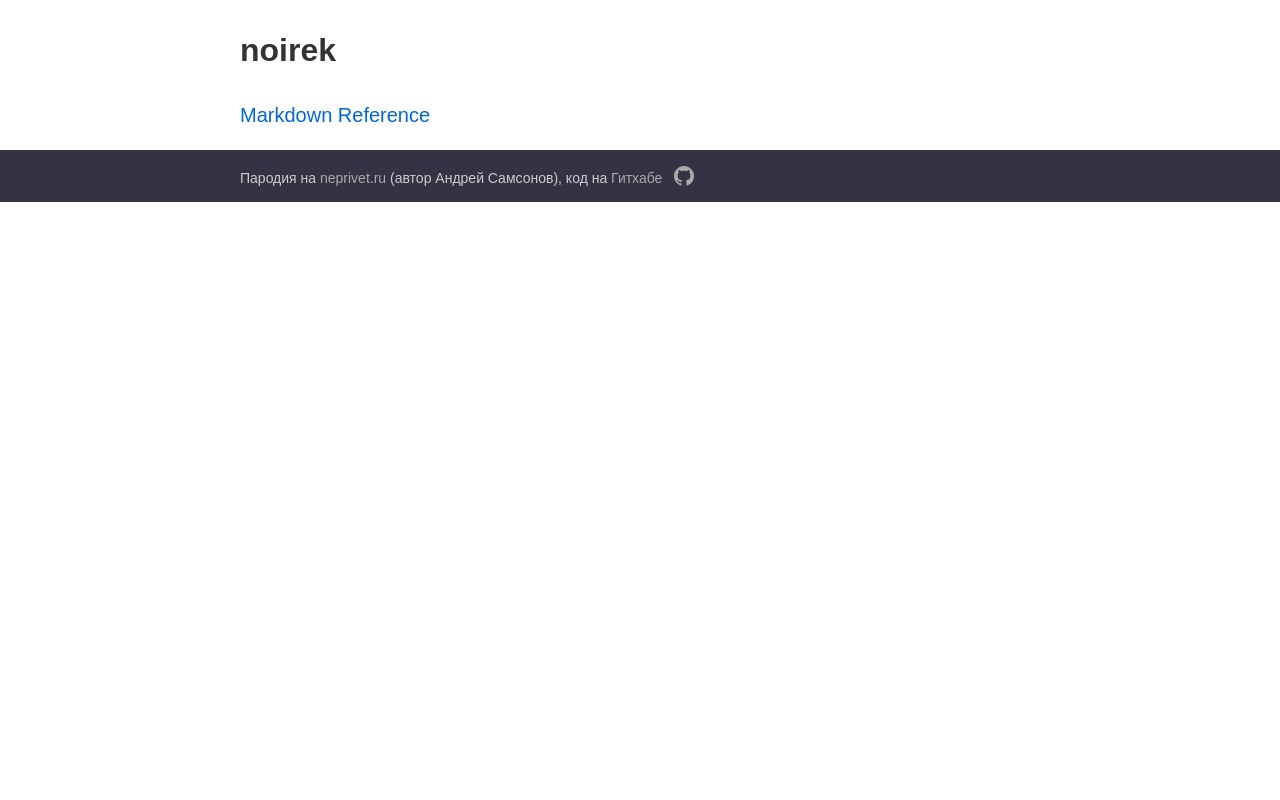
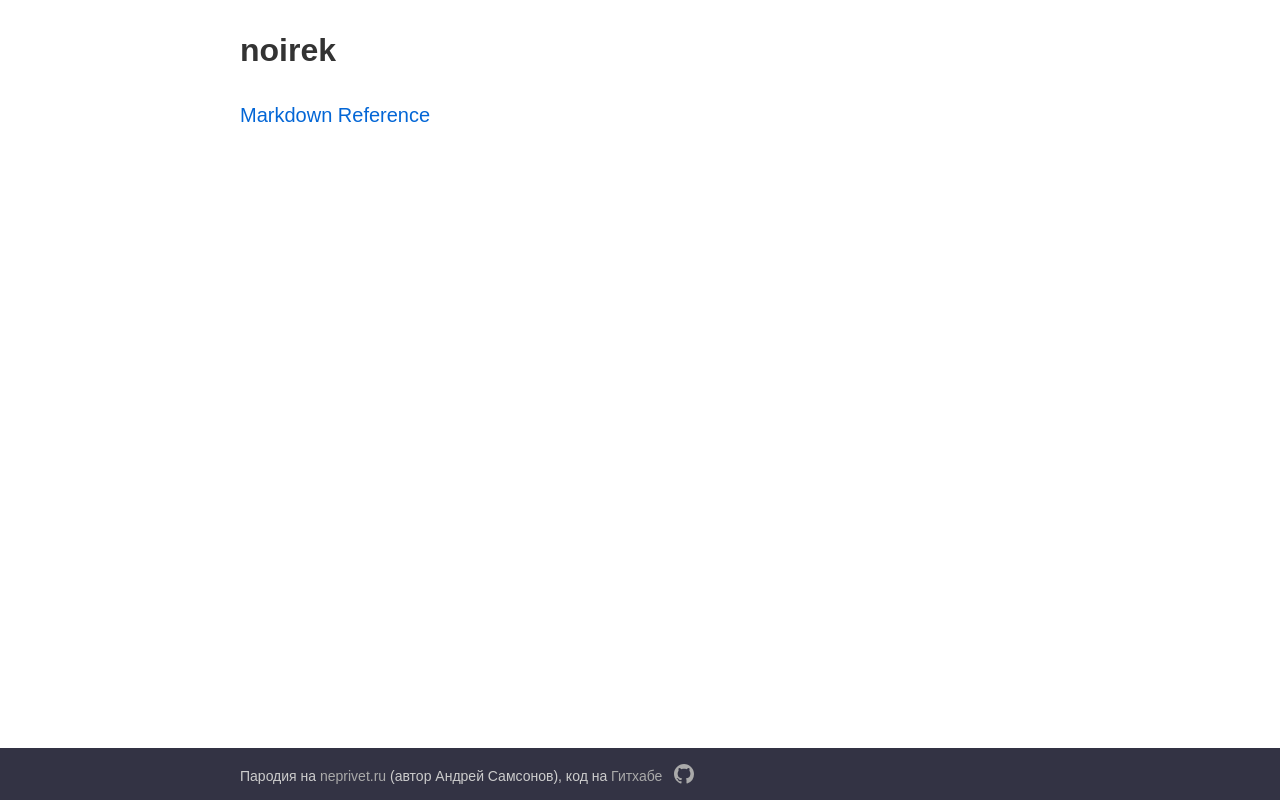
Before and after one commit to Nagellan/noirek, a website: page pages/index.html in a window 1280 px wide. Drawn offline with Linux system fonts and the light colour scheme.

Commit message:
Fix footer positioning

```diff
--- a/styles/styles.css
+++ b/styles/styles.css
@@ -17,6 +17,9 @@ html {
 
 body {
     margin: 0;
+    display: flex;
+    height: 100vh;
+    flex-direction: column;
 }
 
 article h1 {
@@ -88,6 +91,7 @@ article hr {
 footer {
     background: #334;
     padding: 0.8rem 0;
+    margin-top: auto;
 }
 
 footer .row {
```
